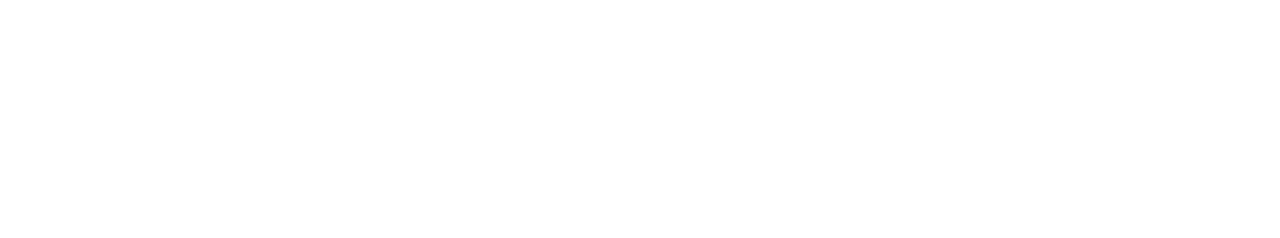
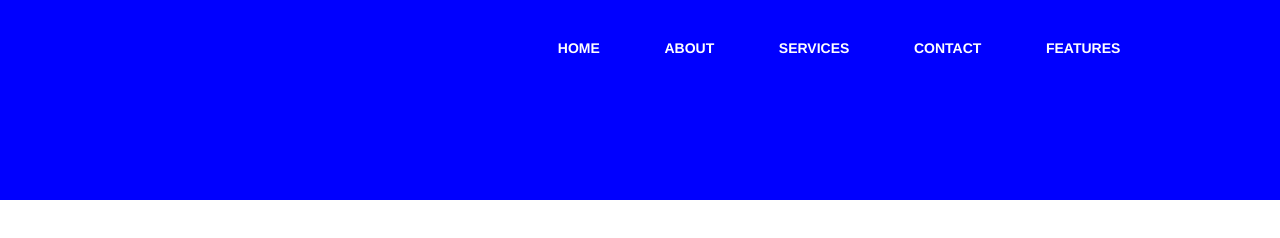
Before and after one commit to SanthoshGugan/xcorporation, a plain HTML site: page index.html in a window 1280 px wide. Drawn offline with Linux system fonts and the light colour scheme.

Commit message:
Header start

```diff
--- a/index.html
+++ b/index.html
@@ -14,7 +14,27 @@
 <body>
     <div class="container-fluid">
         <div class="header navbar-fixed-top">
+            <div class="row">
+                <div class="logo col-lg-4">
 
+                </div>
+                <div class="col-lg-7 tabLinks">
+                    <div class="tab"> <a href="" >Home</a> </div>
+                    <div class="tab"> <a href="" >About</a> </div>
+                    <div class="tab"> <a href="" >Services</a> </div>
+                    <div class="tab"> <a href="" >Contact</a> </div>
+                    <div class="tab"> <a href="" >Features</a> </div>
+                    <div class="tab"> <a href=""><i></i></a> </div>
+                </div>
+            </div>
+           <!--  <div class="tabLinks">
+                <div class="tab"> <a href="" >Home</a> </div>
+                <div class="tab"> <a href="" >About</a> </div>
+                <div class="tab"> <a href="" >Services</a> </div>
+                <div class="tab"> <a href="" >Contact</a> </div>
+                <div class="tab"> <a href="" >Features</a> </div>
+                <div class="tab"> <a href=""><i></i></a> </div>
+            </div> -->
         </div>
     </div>
 </body>
--- /dev/null
+++ b/styles/style.scss
@@ -0,0 +1,55 @@
+/*Santhosh*/
+.header{
+	padding: 3% 0;
+	height: 200px;
+	background-color: blue;
+
+	.tabLinks{
+		float: right !important;
+		.tab{
+			display: inline;
+			margin-right: 5%;
+		}
+
+		.tab a{
+			text-decoration: none;
+			color: white;
+			font-weight: 600;
+			text-transform: uppercase;
+			padding: 10px;
+			border: 2px solid transparent;
+
+		}
+
+		.tab a:hover{
+			border: 2px solid white;
+		}
+	}
+}
+
+/*Stephen*/
+/****************************************************************/
+/* Tablet */
+/****************************************************************/
+@media (max-width: 1170px) and (min-width: 991px){
+/*Santhosh*/
+
+/*Stephen*/
+}
+
+/****************************************************************/
+/* Mobile SM */
+/****************************************************************/
+@media (min-width: 751px) and (max-width: 990px){
+/*Santhosh*/
+
+/*Stephen*/
+}
+/****************************************************************/
+/* Mobile XS */
+/****************************************************************/
+@media (max-width: 750px){
+/*Santhosh*/
+
+/*Stephen*/
+}
```
Also changed, not shown: styles/style.css, 1 other file.
